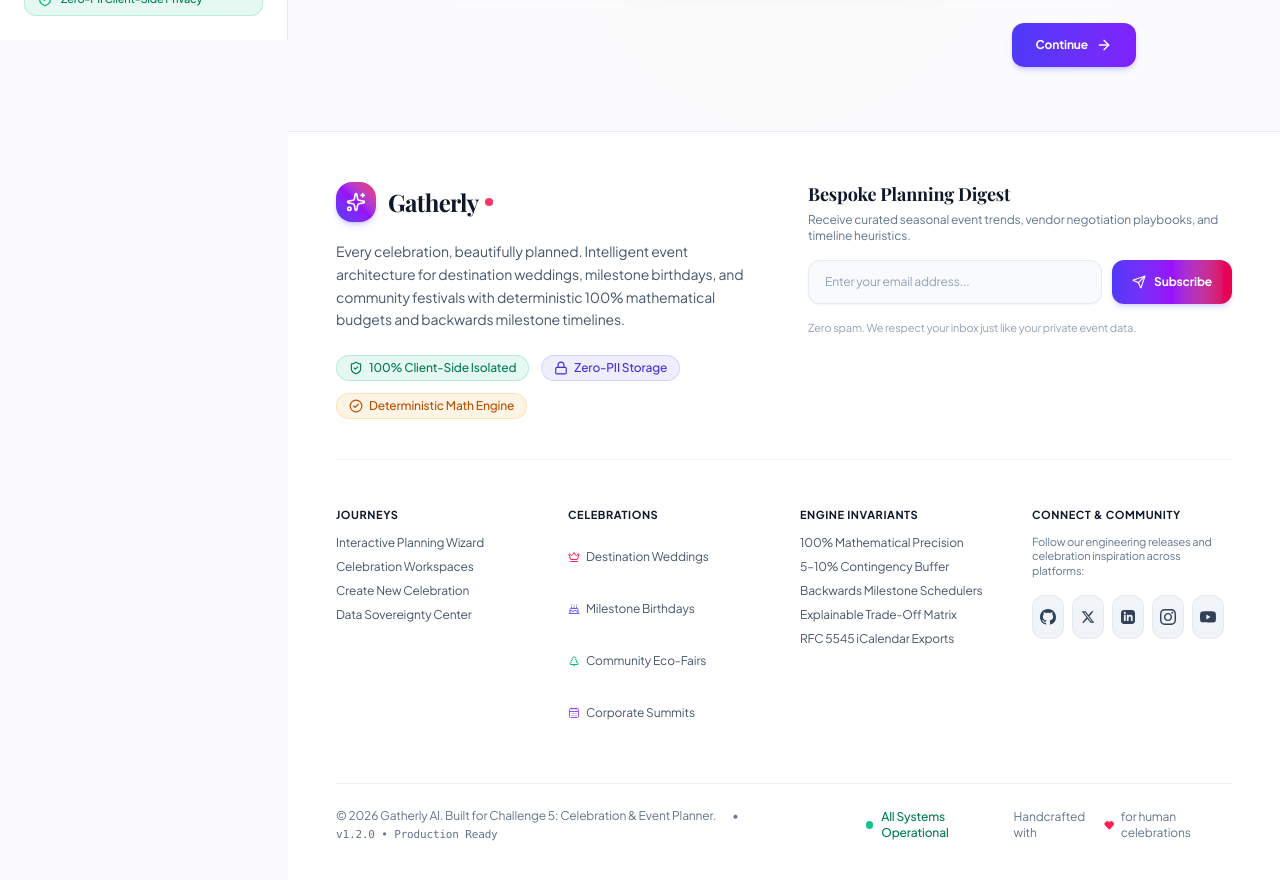
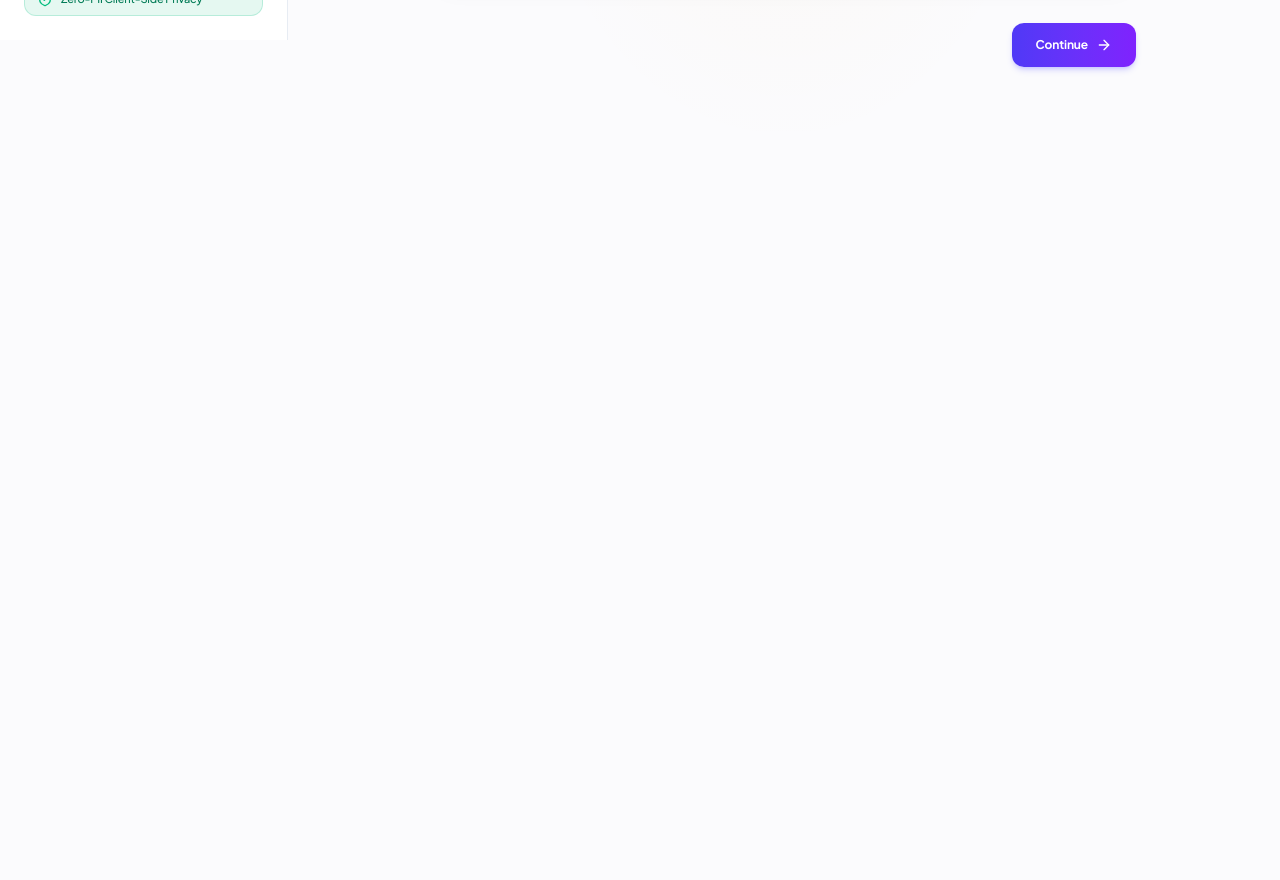
Before and after one commit to Hrithik-05-Roshan/pw-challenge-5, a Next.js app: page /onboarding in a window 1280 px wide. Shown: the part 760-1640 px from the top of the page. After the commit the page ends 891 px from the top, so only its background shows below. Built offline with nearby package versions, Linux system fonts and the light colour scheme; a web font is replaced by a local one.

Commit message:
fix(layout): render footer exclusively on home page and exclude from dashboard and inner pages

```diff
--- a/src/app/layout.tsx
+++ b/src/app/layout.tsx
@@ -3,7 +3,6 @@ import { Playfair_Display, Plus_Jakarta_Sans, Outfit } from "next/font/google";
 import "./globals.css";
 import { SkipLink } from "@/components/layout/SkipLink";
 import { Navbar } from "@/components/layout/Navbar";
-import { Footer } from "@/components/layout/Footer";
 
 const playfair = Playfair_Display({
   subsets: ["latin"],
@@ -92,7 +91,6 @@ export default function RootLayout({
           <main id="main-content" className="flex-1 focus:outline-none" tabIndex={-1}>
             {children}
           </main>
-          <Footer />
         </div>
       </body>
     </html>
--- a/src/app/page.tsx
+++ b/src/app/page.tsx
@@ -1,5 +1,6 @@
 import React from "react";
 import Link from "next/link";
+import { Footer } from "@/components/layout/Footer";
 import {
   Sparkles,
   ArrowRight,
@@ -447,6 +448,9 @@ export default function LandingPage() {
           </div>
         </div>
       </section>
+
+      {/* Footer exclusively on Home Page */}
+      <Footer />
     </div>
   );
 }
```
